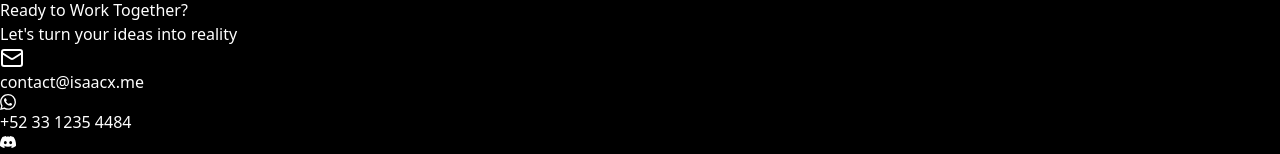
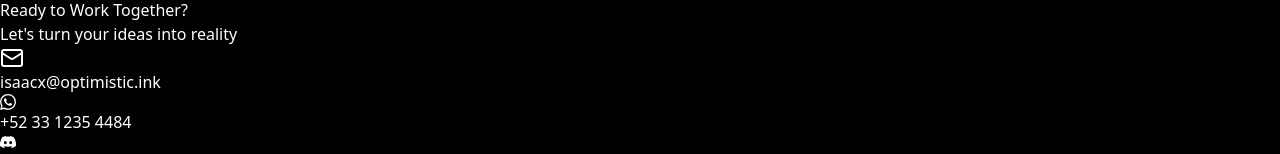
Before and after one commit to isaacsx/isaacx, a Next.js app: page / in a window 1280 px wide. Shown: the part 4146-4300 px from the top of the page. Built offline with nearby package versions, Linux system fonts and the light colour scheme.

Commit message:
feat(contact): Added new email

```diff
--- a/src/components/sections/contact.tsx
+++ b/src/components/sections/contact.tsx
@@ -30,7 +30,7 @@ export default function Contact() {
         <div className="grid grid-cols-1 md:grid-cols-3 gap-8 mb-8">
           <div className="flex flex-col items-center">
             <Mail className="w-8 h-8 text-blue-400 mb-2" />
-            <p className="text-gray-300">contact@isaacx.me</p>
+            <p className="text-gray-300">isaacx@optimistic.ink</p>
           </div>
           <div className="flex flex-col items-center">
             <SiWhatsapp className="w-8 h-8 text-blue-400 mb-2" />
@@ -43,7 +43,7 @@ export default function Contact() {
         </div>
 
         <Button size="lg" className="px-8 py-6 text-lg">
-          <Link href="mailto:contact@isaacx.me">Get in Touch</Link>
+          <Link href="mailto:isaacx@optimistic.ink">Get in Touch</Link>
         </Button>
       </motion.div>
     </motion.div>
```
